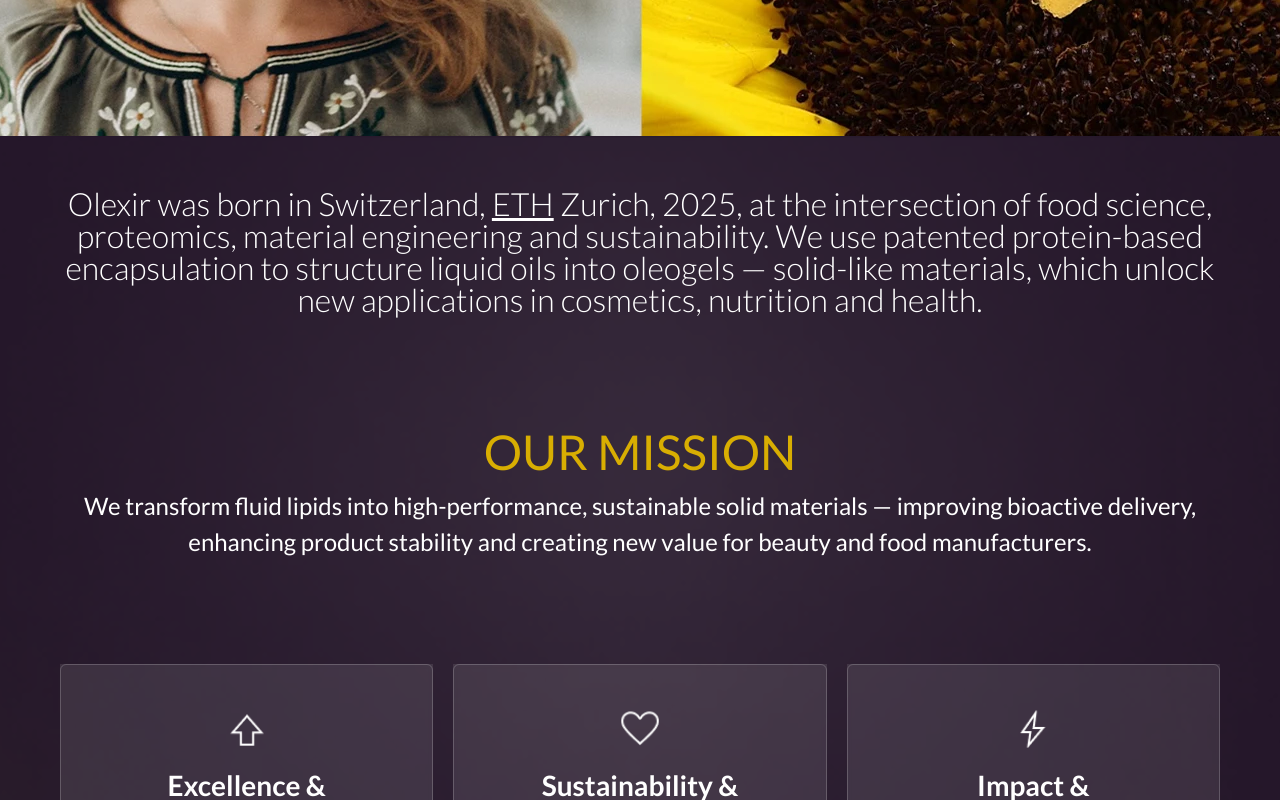
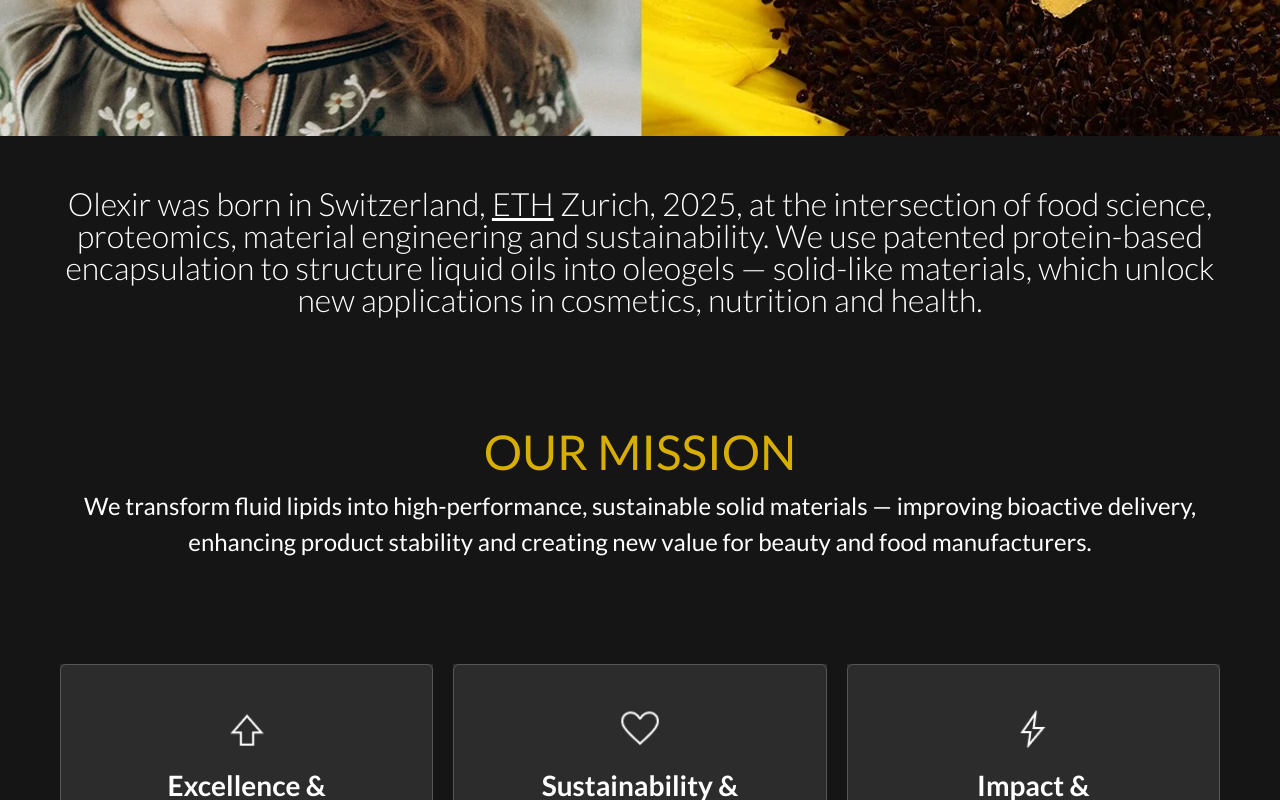
Before and after one commit to MrDrProfessorPatrick/olexir, a Next.js app: page /aboutus in a window 1280 px wide. Shown: the part 560-1360 px from the top of the page. Built offline with nearby package versions, Linux system fonts and the light colour scheme.

Commit message:
bg image removed

```diff
--- a/src/app/aboutus/page.js
+++ b/src/app/aboutus/page.js
@@ -108,7 +108,7 @@ export default function AboutUs() {
                     sizes="(min-width: 1024px) 100vw, 0px"
                 />
             </section>
-            <div className="bg-[url('/CaruselBG500V2.png')] bg-cover bg-center">
+            <div className="">
                 <p
                     className={`text-[18px] lg:text-[32px] font-light text-white fong-light text-center leading-8 ${lato.className} pt-13 pb-10 lg:pb-25 px-4 lg:px-14`}
                 >
--- a/src/app/globals.css
+++ b/src/app/globals.css
@@ -41,7 +41,8 @@
 
 @media (prefers-color-scheme: dark) {
     :root {
-        --background: #261929;
+        --background: #231428;
+        /* 231428 */
         --foreground: #000000;
         --radial-gradient-background: 250, 250, 250;
         --solid-color-background: 15, 15, 15;
--- a/src/app/page.js
+++ b/src/app/page.js
@@ -56,7 +56,7 @@ export default function Home() {
         <div className="">
             <main className="w-full h-full">
                 <HeroPage />
-                <div className="bg-[url('/technologyBG.png')] bg-repeat-y bg-center bg-[length:100%_auto]">
+                <div className="">
                     <div className="flex flex-col relative lg:flex-row w-full pb-25 pt-30 px-4 lg:px-10">
                         <div className="flex-4">
                             <h2 className="text-[40px] lg:text-[60px] font-medium text-white">
--- a/src/app/technology/page.js
+++ b/src/app/technology/page.js
@@ -157,7 +157,7 @@ export default function Solution() {
                 </h1>
             </div>
             <div id="container">
-                <div className="relative w-full px-4 md:px-10 bg-[url('/technologyBG.png')] bg-repeat-y bg-center bg-[length:100%_auto]">
+                <div className="relative w-full px-4 md:px-10">
                     <div className="pt-23 pb-15 w-[160px] ">
                         <h3
                             id="problem"
```
